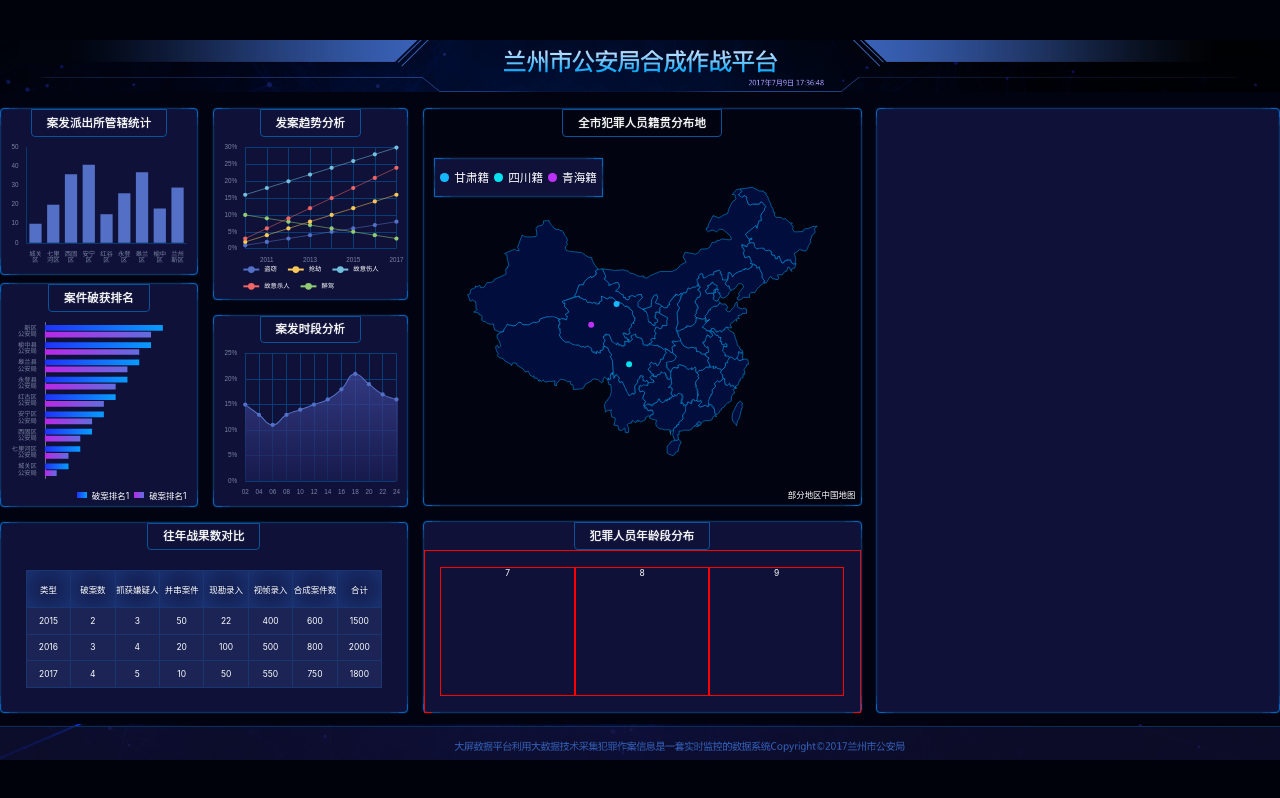
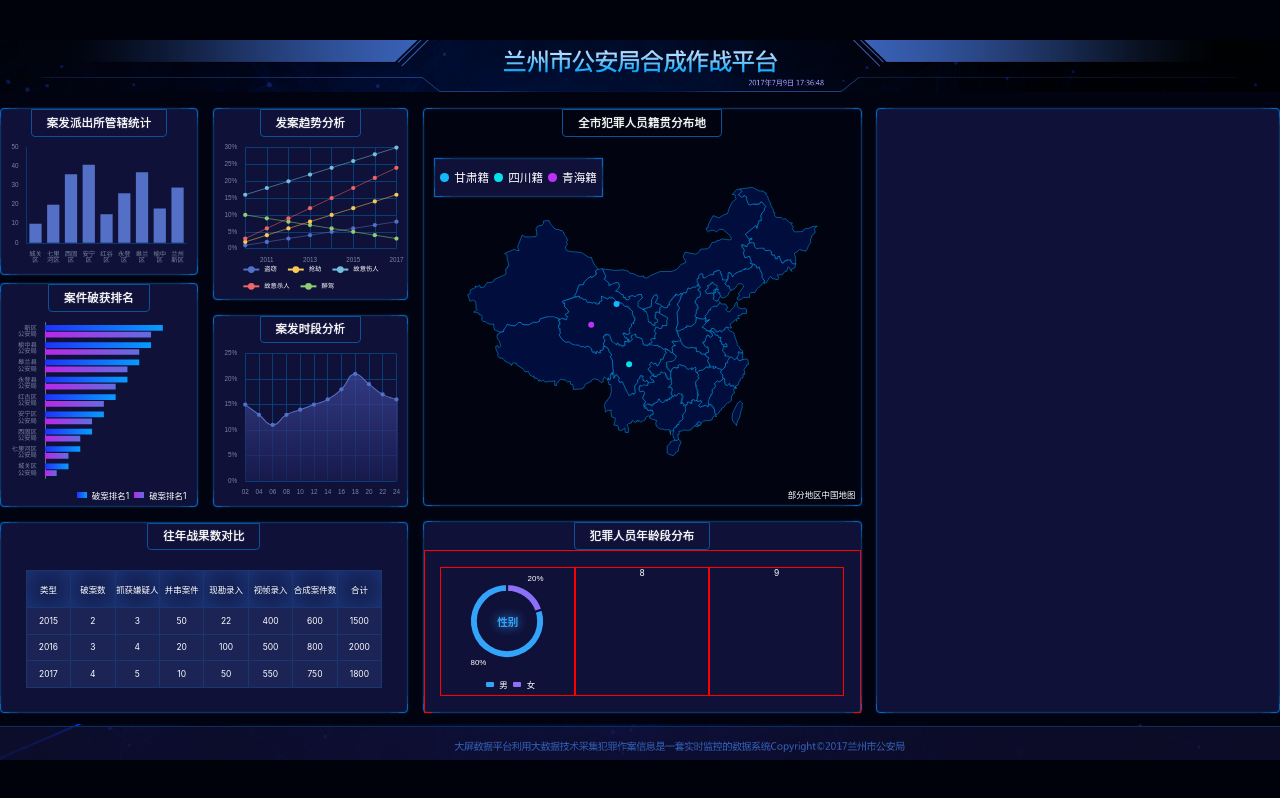
Before and after one commit to Grey-1011/bigScreen, a Vue app: page /#/ in a window 1280 px wide. Built offline with nearby package versions, Linux system fonts and the light colour scheme.

Commit message:
Chart7 完成

```diff
--- a/src/components/Chart7.vue
+++ b/src/components/Chart7.vue
@@ -1,27 +1,104 @@
 <template>
-  <div class="年龄段-图1">7
-    <div ref="divRef" class="chart">
-
+  <div class="年龄段-图1">
+    <div class="chart">
+      <div class="main" ref="divRef"></div>
+        <div class="text">性别</div>
+      </div>
+      <div class="legend">
+        <span class="male"/>男
+        <span class="female"/>女
+      </div>
     </div>
-  </div>
 </template>
 
 <script lang="ts" setup>
 import {onMounted, ref} from 'vue';
 import * as echarts from 'echarts';
 import {createEchartsOptions} from '../shared/createEchartsOptions';
+import {px} from '../shared/px';
 
-const divRef = ref()
-onMounted(()=>{
-  const myChart = echarts.init(divRef.value)
+const divRef = ref();
+onMounted(() => {
+  const myChart = echarts.init(divRef.value);
   myChart.setOption(createEchartsOptions({
     xAxis: {show: false},
     yAxis: {show: false},
-  }))
-})
+    color: ['#8d70f8', '#33a4fa'],
+    legend: {show: false},
+    series: [
+      {
+        name: 'Access From',
+        type: 'pie',
+        radius: ['55%', '70%'],
+        avoidLabelOverlap: false,
+        label: {
+          show: true, position: 'outer',
+          distanceToLabelLine: -25,
+          textStyle: {color: 'white', fontSize: px(15)},
+          formatter(options: any) {
+            return options.value * 100 + '%';
+          }
+        },
+        labelLine: {show: false},
+        itemStyle: {
+          borderColor: '#0F113A',
+          borderWidth: px(4)
+        },
+        data: [
+          {value: 0.2, name: '女'},
+          {value: 0.8, name: '男'},
+        ]
+      }
+    ]
+  }));
+});
 </script>
 
 <style lang="scss" scoped>
 @import "../shared/helper";
 
+.年龄段-图1 {
+  .legend {
+    height: px(40);
+    display: flex;
+    align-items: center;
+    justify-content: center;
+
+    > span {
+      display: inline-block;
+      width: px(16);
+      height: px(10);
+      border-radius: px(2);
+      margin: 0 px(10);
+    }
+
+    .male {
+      background: #33a4fa;
+    }
+
+    .female {
+      background: #8d70f8;
+    }
+  }
+
+  .chart {
+    position: relative;
+    display: flex;
+
+    > .main {
+      flex: 1;
+    }
+
+    > .text {
+      position: absolute;
+      top: 50%;
+      left: 50%;
+      transform: translate(-50%, -50%);
+      color: #33a4fa;
+      font-size: px(20);
+      text-shadow: 0 0 px(20) #33a4fa;
+      font-weight: bold;
+    }
+  }
+}
 </style>
```
